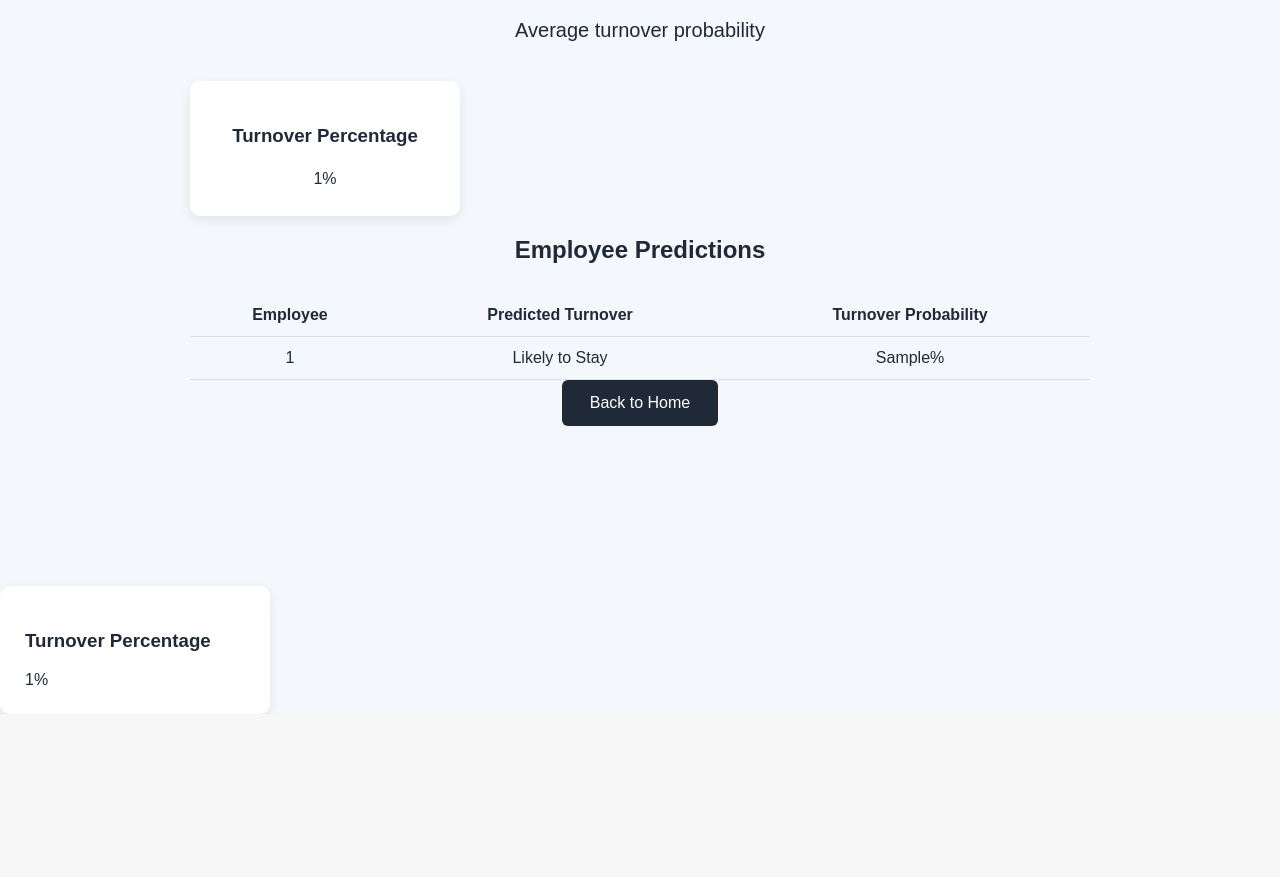
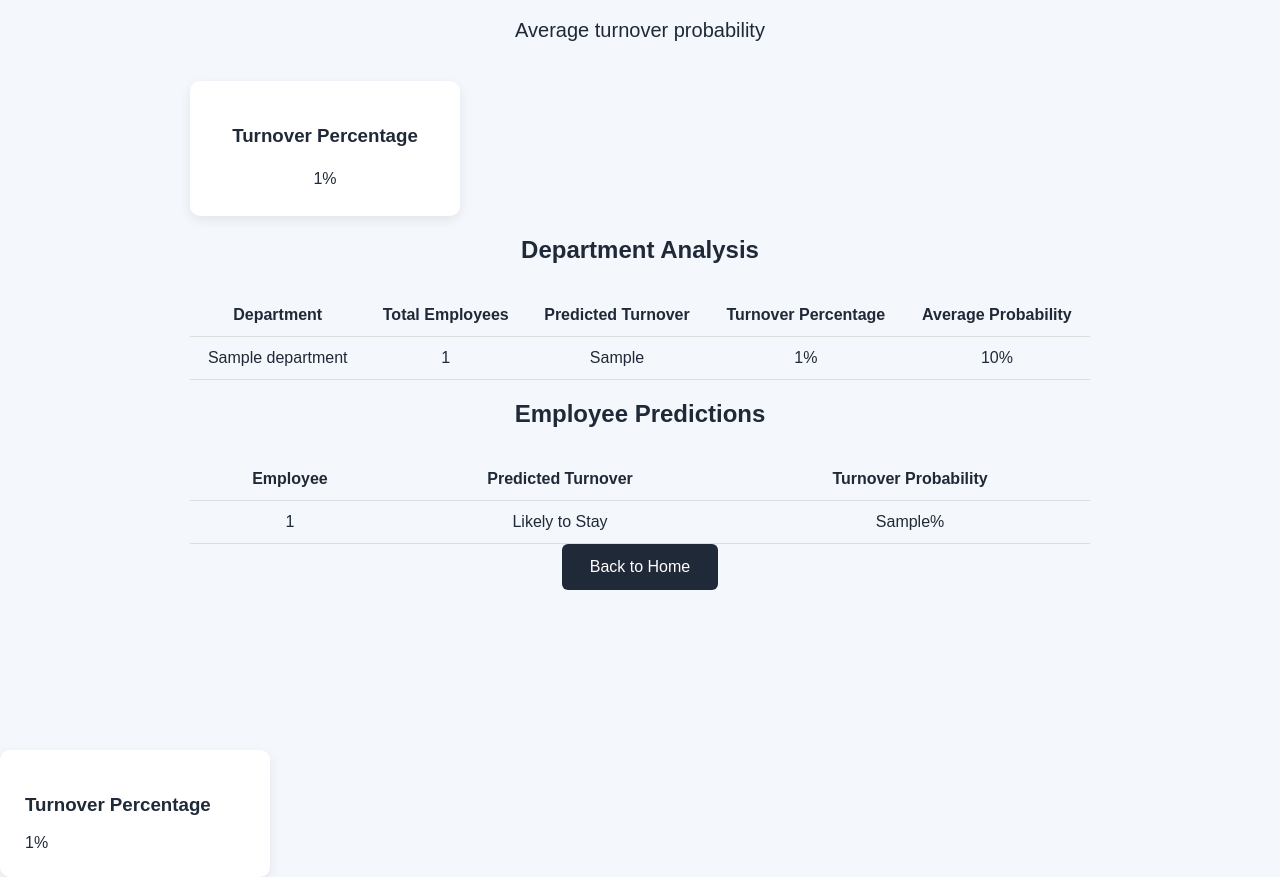
Before and after one commit to shridhartapakire/employee-turnover-prediction, a Django app: template templates/prediction_result.html in a window 1280 px wide. Shown: the part 549-1426 px from the top of the page. Before the commit the page ends 1263 px from the top, so only its background shows below. Run offline with Django 5.2, Linux system fonts and the light colour scheme; the template is opened without the code that fills it: most values are stand-ins (such as "Sample title", 1, 10 or a date in 2020).

Commit message:
Add department turnover analysis

```diff
--- a/templates/prediction_result.html
+++ b/templates/prediction_result.html
@@ -41,6 +41,31 @@
             <p>{{ turnover_percentage }}%</p>
         </div>
 
+        <h2>Department Analysis</h2>
+
+        <table>
+            <thead>
+                <tr>
+                    <th>Department</th>
+                    <th>Total Employees</th>
+                    <th>Predicted Turnover</th>
+                    <th>Turnover Percentage</th>
+                    <th>Average Probability</th>
+                </tr>
+            </thead>
+
+            <tbody>
+                {% for department in department_analysis %}
+                <tr>
+                    <td>{{ department.Department }}</td>
+                    <td>{{ department.total_employees }}</td>
+                    <td>{{ department.predicted_turnover }}</td>
+                    <td>{{ department.turnover_percentage }}%</td>
+                    <td>{{ department.average_probability }}%</td>
+                </tr>
+                {% endfor %}
+            </tbody>
+        </table>
 
         <h2>Employee Predictions</h2>
 
```
Also changed, not shown: core/views.py (+29 -0 lines).
